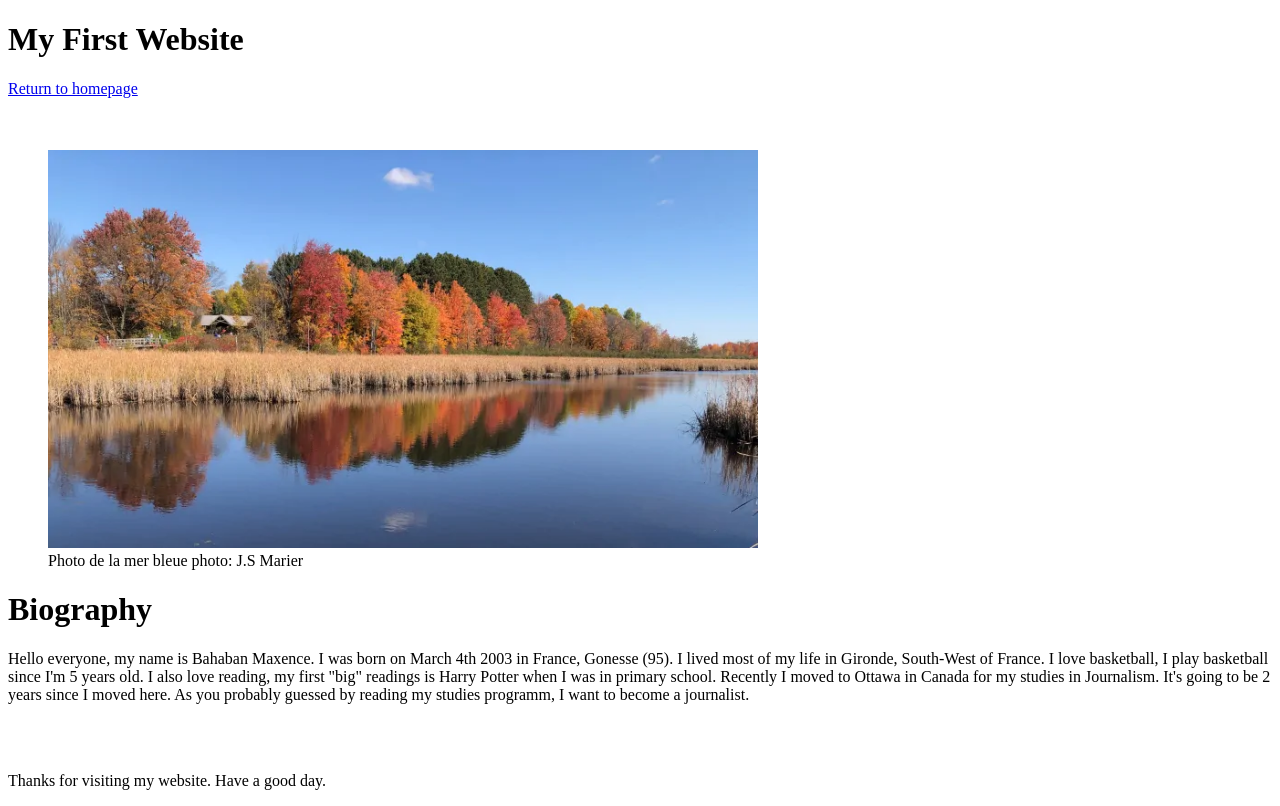
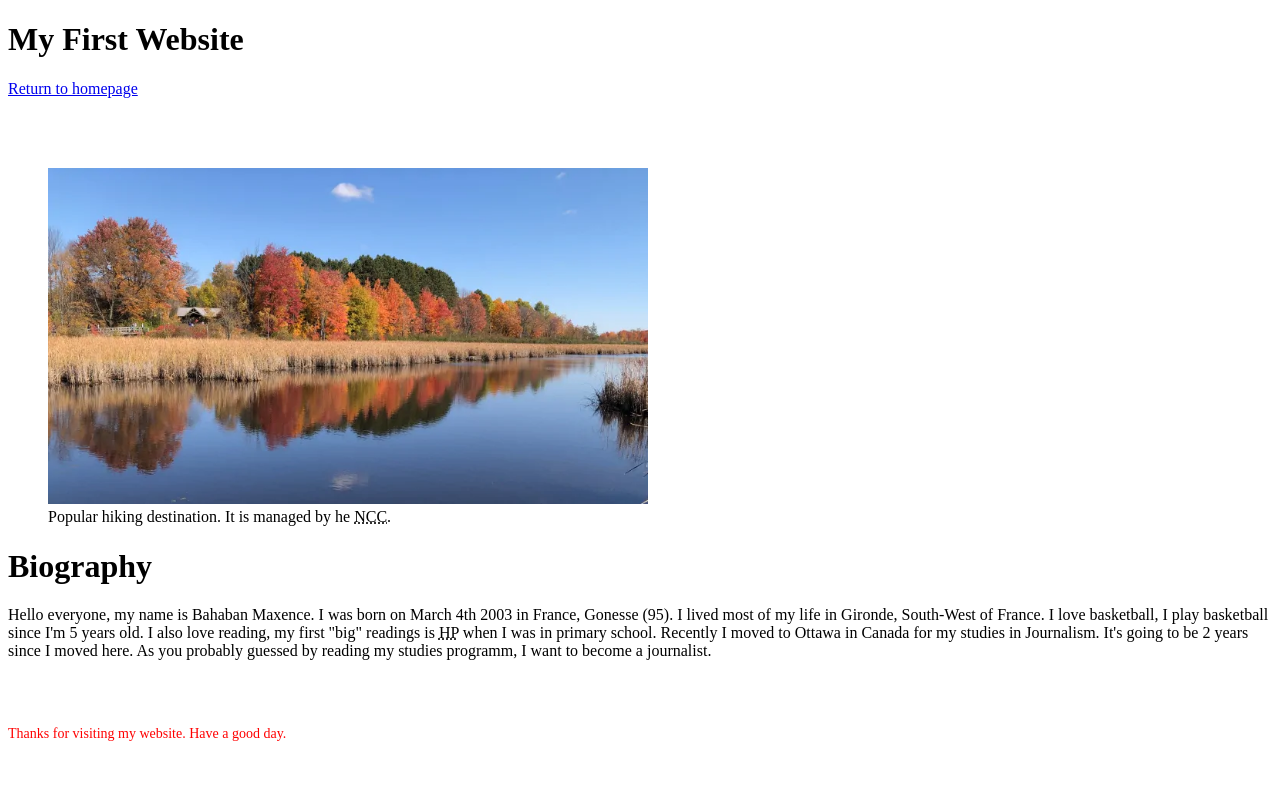
Before and after one commit to MaxenceB33/jou4100_myfirst_website, a plain HTML site: page biography.html in a window 1280 px wide. Drawn offline with Linux system fonts and the light colour scheme.

Commit message:
Add files via upload

```diff
--- a/biography.html
+++ b/biography.html
@@ -6,25 +6,25 @@
         <title>My first website</title>
         <meta name="description" content="">
         <meta name="viewport" content="width=device-width, initial-scale=1">
-        <link rel="stylesheet" href="">
+        <link rel="stylesheet" href="style.css">
     </head>
     <body>
      <div>
         <h1>My First Website</h1>
         <head>
-            <a href="index.html">Return to homepage</a>
+            <nav><a href="index.html">Return to homepage</a></nav>
             <br><br><br>
            <figure>
-            <img src="mer-bleue.png" width="60%" alt="paysage de la mer bleue avec un fond d'arbres au vouleur de l'automne">
-            <figcaption>Photo de la mer bleue    photo: J.S Marier</figcaption>
+            <img src="mer-bleue.png" width="60%" alt="paysage de la mer bleue avec un fond d'arbres au couleur de l'automne">
+            <figcaption>Popular hiking destination. It is managed by he <abbr title="National Capital Comission">NCC</abbr>.</figcaption>
         </figure>
         <h1>Biography</h1>
         <p>Hello everyone, my name is Bahaban Maxence. I was born on March 4th 2003 in France, Gonesse (95). I lived most of my life in Gironde, South-West of France.
-            I love basketball, I play basketball since I'm 5 years old. I also love reading, my first "big" readings is Harry Potter when I was in primary school.
+            I love basketball, I play basketball since I'm 5 years old. I also love reading, my first "big" readings is <abbr title="Harry Potter">HP</abbr> when I was in primary school.
             Recently I moved to Ottawa in Canada for my studies in Journalism. It's going to be 2 years since I moved here. As you probably guessed by reading my studies programm, I want to become a journalist.
 
         </p>
         <br><br>
-        <p>Thanks for visiting my website. Have a good day.</p>
+        <p class="intropara">Thanks for visiting my website. Have a good day.</p>
     </body>
 </html>
--- /dev/null
+++ b/style.css
@@ -0,0 +1,11 @@
+img {
+    max-width: 600px
+}
+
+.intropara{
+    font-size: 14px;
+    color: red;
+}
+abbr {
+    display: inline;
+}
```
Also changed, not shown: index.html (+6 -6 lines).
